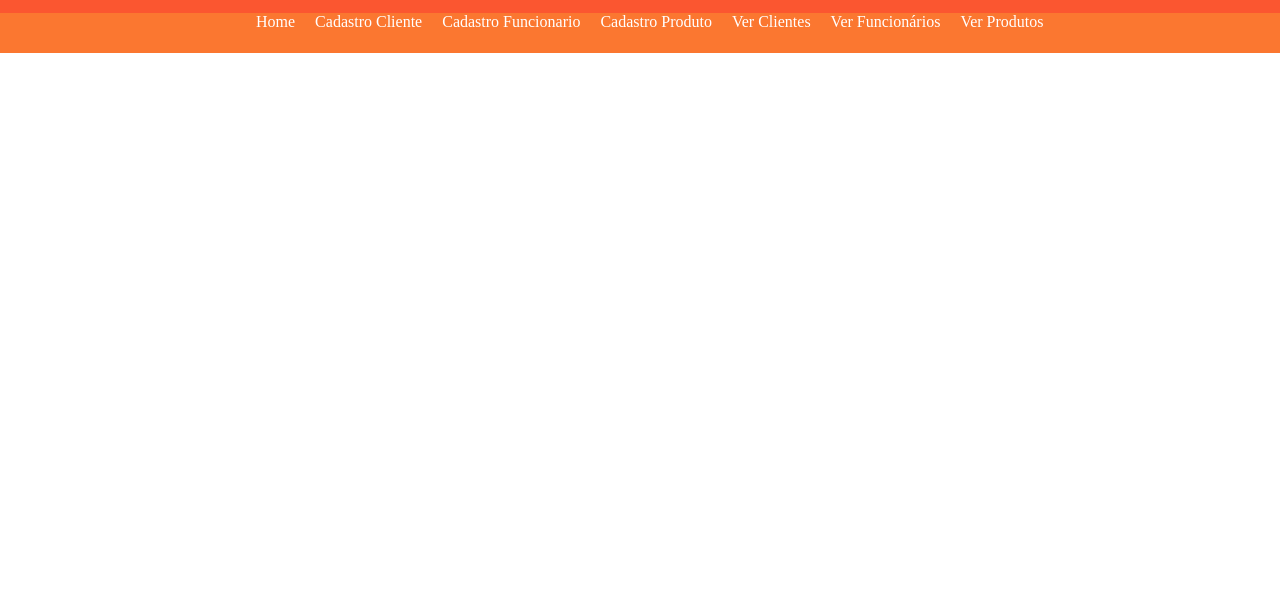
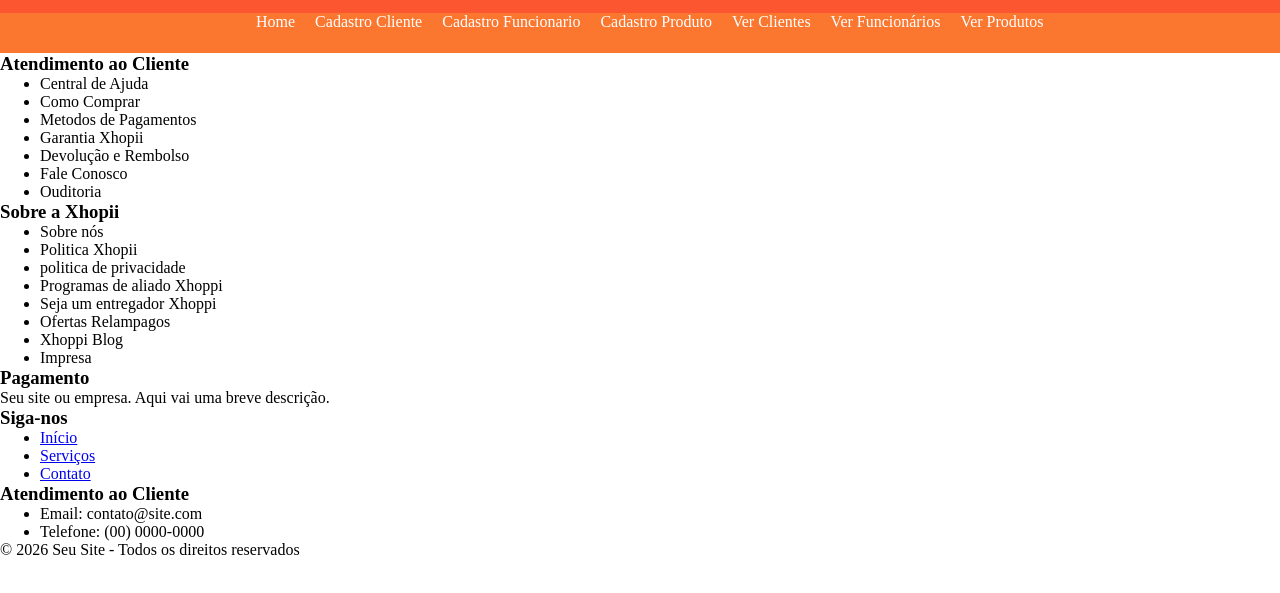
Before and after one commit to VictorNishimura/Front-End-Xhopii, a plain HTML site: page index.html in a window 1280 px wide. Shown: the part 67-660 px from the top of the page. Drawn offline with Linux system fonts and the light colour scheme.

Commit message:
criação Rodapé

```diff
--- a/index.html
+++ b/index.html
@@ -39,8 +39,65 @@
 
 
     <footer>
+        <div class="footer-container">
 
-    </footer>
+          <div class="footer-column">
+            <h3>Atendimento ao Cliente</h3>
+            <ul>
+                <li>Central de Ajuda</li>
+                <li>Como Comprar</li>
+                <li>Metodos de Pagamentos</li>
+                <li>Garantia Xhopii</li>
+                <li>Devolução e Rembolso</li>
+                <li>Fale Conosco</li>
+                <li>Ouditoria</li>
+              </ul>
+          </div>
+
+          <div class="footer-column">
+            <h3>Sobre a Xhopii</h3>
+            <ul>
+                <li>Sobre nós</li>
+                <li>Politica Xhopii</li>
+                <li>politica de privacidade</li>
+                <li>Programas de aliado Xhoppi</li>
+                <li>Seja um entregador Xhoppi</li>
+                <li>Ofertas Relampagos</li>
+                <li>Xhoppi Blog</li>
+                <li>Impresa</li>
+
+              </ul>
+
+          </div>
+
+          <div class="footer-column">
+            <h3>Pagamento</h3>
+            <p>Seu site ou empresa. Aqui vai uma breve descrição.</p>
+          </div>
+
+          <div class="footer-column">
+            <h3>Siga-nos</h3>
+            <ul>
+              <li><a href="#">Início</a></li>
+              <li><a href="#">Serviços</a></li>
+              <li><a href="#">Contato</a></li>
+            </ul>
+          </div>
+
+          <div class="footer-column">
+            <h3>Atendimento ao Cliente</h3>
+            <ul>
+              <li>Email: contato@site.com</li>
+              <li>Telefone: (00) 0000-0000</li>
+            </ul>
+          </div>
+
+        </div>
+
+        <div class="footer-bottom">
+          © 2026 Seu Site - Todos os direitos reservados
+        </div>
+      </footer>
 
 
 </body>
```
